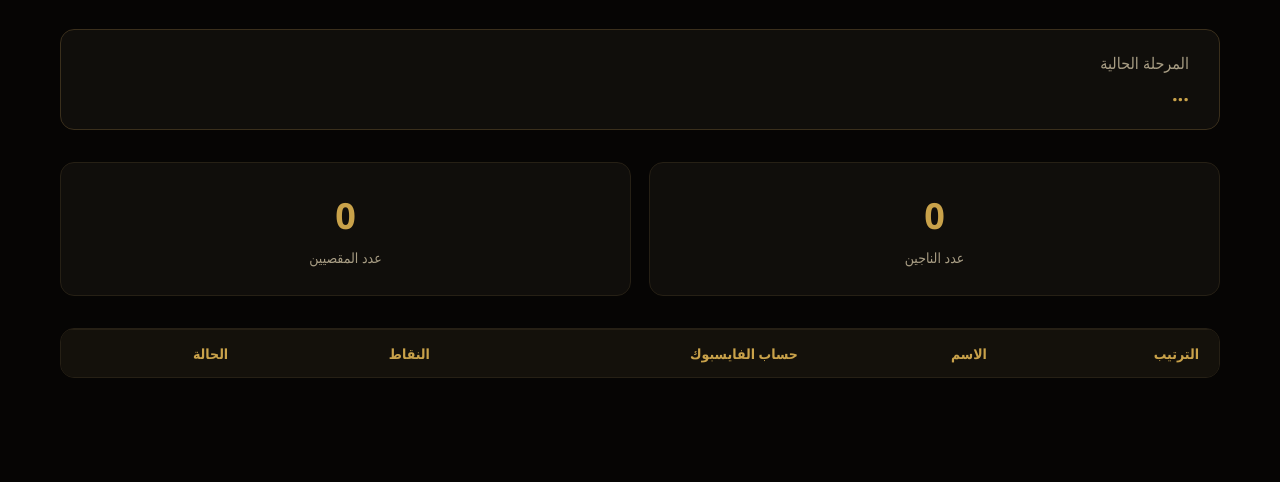
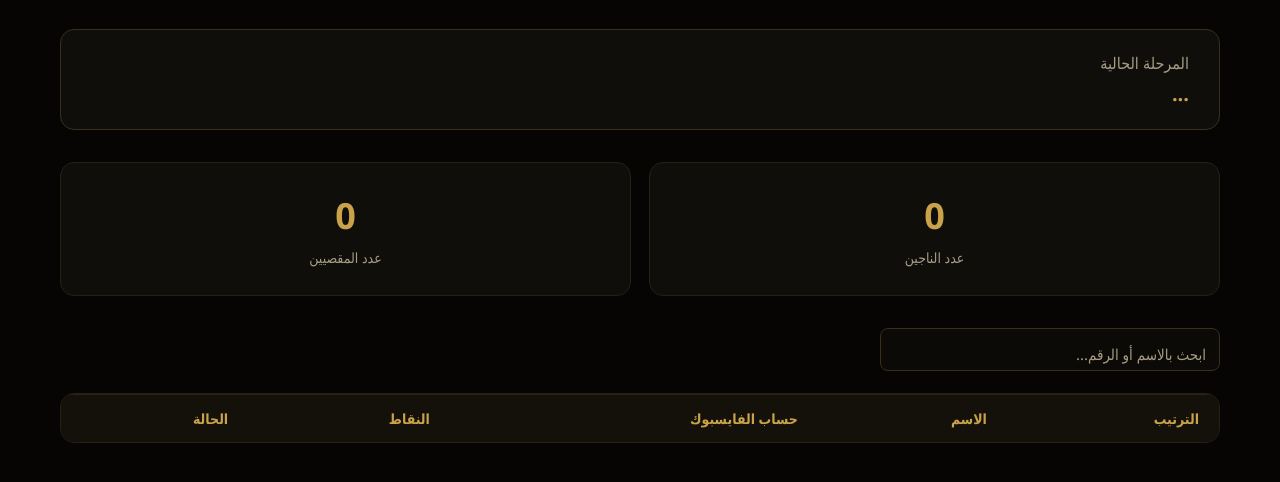
Before and after one commit to houcine-bot/hunter, a website: page public/stats.html in a window 1280 px wide. Shown: the part 180-662 px from the top of the page. Drawn offline with Linux system fonts and the light colour scheme; no server answers.

Commit message:
add search input

```diff
--- a/public/css/style.css
+++ b/public/css/style.css
@@ -577,6 +577,48 @@ tr:hover {
   gap: 10px;
 }
 
+.search-wrap {
+  position: relative;
+  width: 100%;
+  max-width: 340px;
+  margin-bottom: 22px;
+}
+
+.search-input {
+  width: 100%;
+  padding: 16px 14px 8px;
+  background: #0c0a07;
+  border: 1px solid var(--border);
+  color: var(--text);
+  border-radius: 8px;
+  font-size: 15px;
+  outline: none;
+  transition: border-color 0.2s ease;
+}
+
+.search-input:focus {
+  border-color: var(--gold);
+}
+
+.search-label {
+  position: absolute;
+  right: 14px;
+  top: 16px;
+  color: var(--text-dim);
+  font-size: 15px;
+  pointer-events: none;
+  transition: all 0.18s ease;
+  background: transparent;
+}
+
+.search-input:focus + .search-label,
+.search-input:not(:placeholder-shown) + .search-label {
+  top: 3px;
+  right: 12px;
+  font-size: 11px;
+  color: var(--gold);
+}
+
 @media (max-width: 768px) {
   .container {
     padding: 28px 16px 50px;
--- a/public/js/main.js
+++ b/public/js/main.js
@@ -56,6 +56,41 @@ async function loadParticipants() {
   grid.innerHTML = data.map((p, i) => buildCard(p, i, false)).join('');
 }
 
+let rankingCache = [];
+
+function renderRanking(list) {
+  const body = document.getElementById('rankingBody');
+  if (!list.length) {
+    body.innerHTML = '<tr><td colspan="5" style="text-align:center;padding:24px">لا توجد نتائج</td></tr>';
+    return;
+  }
+  body.innerHTML = list.map((p, i) => `
+    <tr>
+      <td class="rank-num">${p.originalRank}</td>
+      <td>${escapeHtml(p.name)}</td>
+      <td>${escapeHtml(p.facebook_name)}</td>
+      <td>${escapeHtml(p.points)}</td>
+      <td>${p.status === 'maqsi' ? 'مقصي' : 'ناجي'}</td>
+    </tr>
+  `).join('');
+}
+
+function filterRanking() {
+  const input = document.getElementById('searchInput');
+  if (!input) return;
+  const q = input.value.trim().toLowerCase();
+  if (!q) {
+    renderRanking(rankingCache);
+    return;
+  }
+  const filtered = rankingCache.filter((p) => {
+    const name = (p.name || '').toLowerCase();
+    const num = p.number !== null && p.number !== undefined ? String(p.number) : '';
+    return name.includes(q) || num.includes(q);
+  });
+  renderRanking(filtered);
+}
+
 async function loadStats() {
   const res = await fetch('/api/stats');
   const data = await res.json();
@@ -63,16 +98,8 @@ async function loadStats() {
   document.getElementById('maqsiCount').textContent = data.maqsi;
   document.getElementById('stageValue').textContent = data.stage;
 
-  const body = document.getElementById('rankingBody');
-  body.innerHTML = data.ranking.map((p, i) => `
-    <tr>
-      <td class="rank-num">${i + 1}</td>
-      <td>${escapeHtml(p.name)}</td>
-      <td>${escapeHtml(p.facebook_name)}</td>
-      <td>${escapeHtml(p.points)}</td>
-      <td>${p.status === 'maqsi' ? 'مقصي' : 'ناجي'}</td>
-    </tr>
-  `).join('');
+  rankingCache = data.ranking.map((p, i) => ({ ...p, originalRank: i + 1 }));
+  renderRanking(rankingCache);
 }
 
 async function checkAuth() {
--- a/public/stats.html
+++ b/public/stats.html
@@ -43,6 +43,11 @@
     </div>
   </div>
 
+  <div class="search-wrap">
+    <input type="text" id="searchInput" class="search-input" placeholder=" " oninput="filterRanking()">
+    <label for="searchInput" class="search-label">ابحث بالاسم أو الرقم...</label>
+  </div>
+
   <div class="table-wrap">
     <table>
       <thead>
```
Also changed, not shown: public/admin.html (+5 -0 lines), public/js/admin.js (+22 -2 lines).
